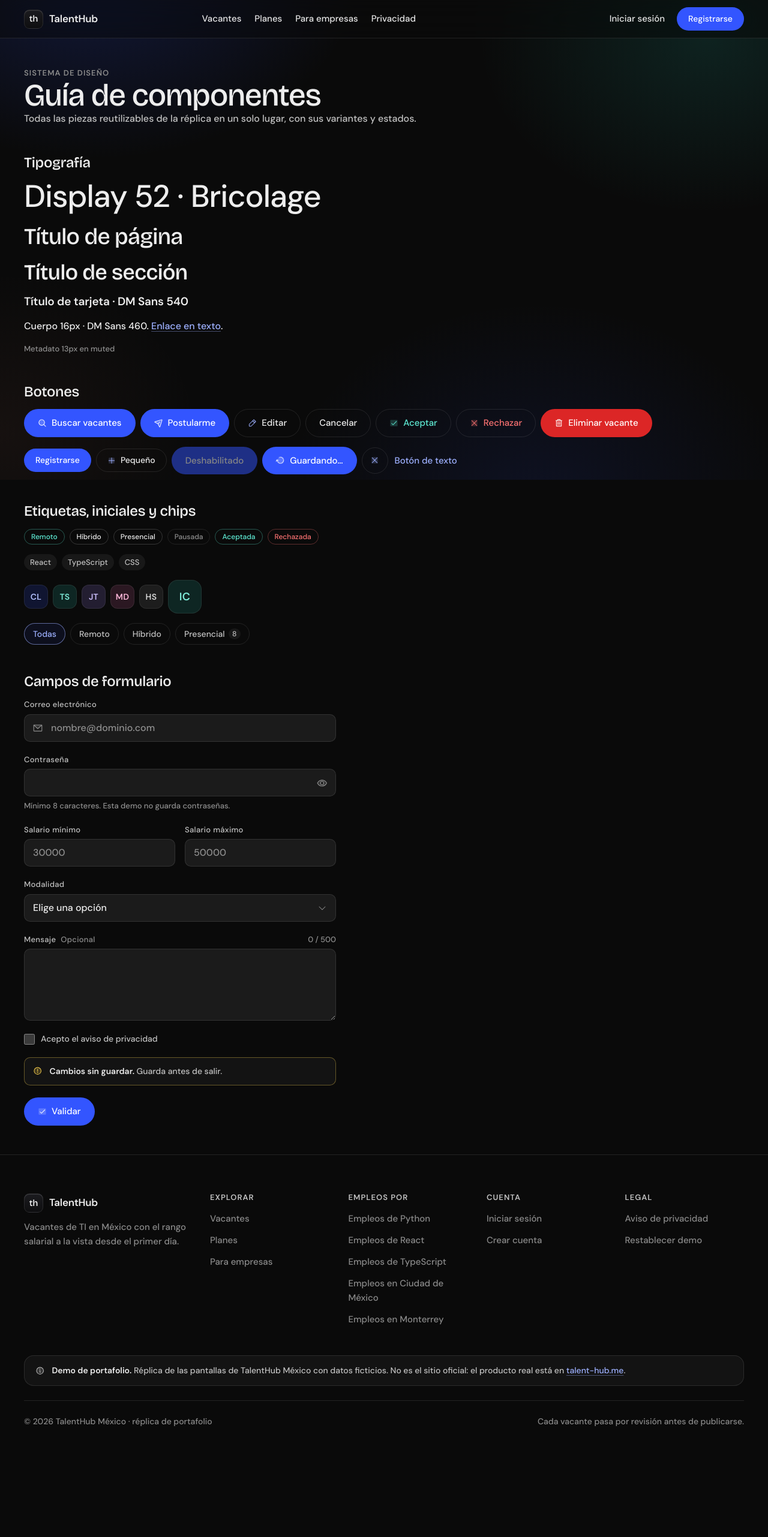
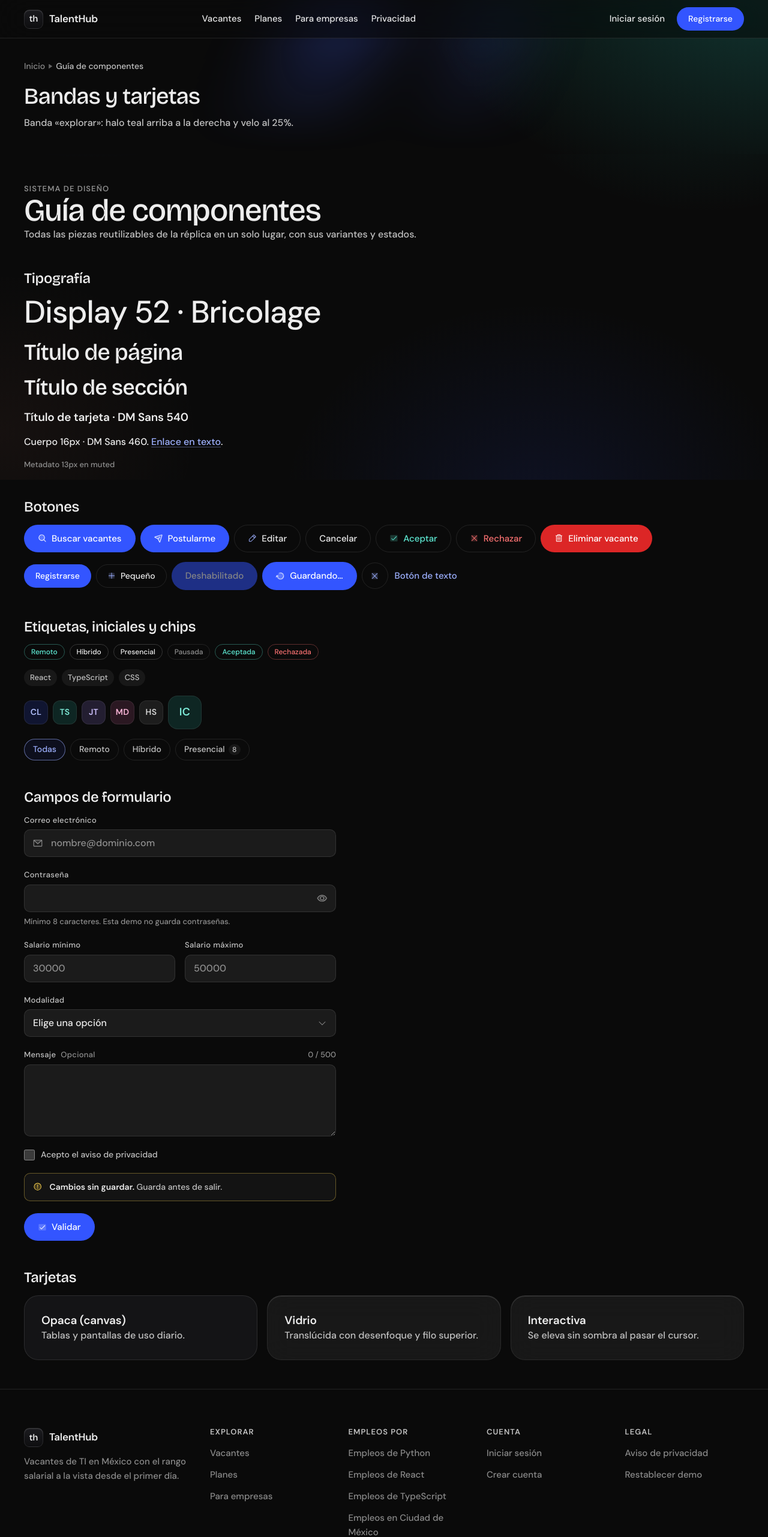
Before and after one commit to JazyelAe/Talent-hub-design, a plain HTML site: page componentes.html in a window 1280 px wide. Shown: the top 2563 px of the page at 60% size. Before the commit the page ends 2421 px from the top, so only its background shows below. Drawn offline with nearby package versions, Linux system fonts and the light colour scheme.

Commit message:
feat: bandas de página y tarjetas de vidrio
PageHeader con cinco familias (explorar, ficha, venta, trabajo, lectura) que
combinan halo, velo y altura; migas de pan; tarjetas opaca, vidrio e
interactiva, y paneles montados sobre el borde de la banda.

Co-Authored-By: Claude Opus 5.5 <noreply@anthropic.com>

```diff
--- a/componentes.html
+++ b/componentes.html
@@ -17,6 +17,13 @@
   </style>
 </head>
 <body data-page="componentes">
+  <header class="band band--explorar">
+    <div class="container">
+      <nav class="migas" aria-label="Migas de pan"><ol><li><a href="index.html">Inicio</a></li><li><span aria-current="page">Guía de componentes</span></li></ol></nav>
+      <h1 class="band__title">Bandas y tarjetas</h1>
+      <p class="band__lead">Banda «explorar»: halo teal arriba a la derecha y velo al 25%.</p>
+    </div>
+  </header>
   <main id="contenido" class="container muestra" tabindex="-1">
     <header>
       <p class="eyebrow">Sistema de diseño</p>
@@ -99,6 +106,14 @@
         <div class="cluster"><button class="btn btn--primary" type="submit"><svg class="icon" aria-hidden="true"><use href="assets/icons/sprite.svg#i-check"></use></svg>Validar</button></div>
       </form>
     </section>
+    <section aria-labelledby="t-card">
+      <h2 id="t-card">Tarjetas</h2>
+      <div class="grid grid--3">
+        <article class="card"><h3>Opaca (canvas)</h3><p style="color:var(--ink-2)">Tablas y pantallas de uso diario.</p></article>
+        <article class="card card--glass"><h3>Vidrio</h3><p style="color:var(--ink-2)">Translúcida con desenfoque y filo superior.</p></article>
+        <article class="card card--glass card--interactive"><h3>Interactiva</h3><p style="color:var(--ink-2)">Se eleva sin sombra al pasar el cursor.</p></article>
+      </div>
+    </section>
   </main>
   <script type="module" src="js/layout.js"></script>
   <script type="module">
--- a/css/app.css
+++ b/css/app.css
@@ -7,3 +7,4 @@
 @import url("components/button.css");
 @import url("components/tag.css");
 @import url("components/field.css");
+@import url("components/band.css");
--- /dev/null
+++ b/css/components/band.css
@@ -0,0 +1,130 @@
+/* Banda oscura bajo la nav (PageHeader) y tarjetas / paneles de vidrio.
+   Cada familia combina velo, halo y altura distintos, para que ninguna página
+   se lea igual que su vecina (DESIGN.md › Page families). */
+@layer components {
+  .band {
+    --band-pt: 36px;
+    --band-pb: 40px;
+    position: relative;
+    isolation: isolate;
+    margin-top: calc(var(--nav-h) * -1);            /* la banda pasa por debajo de la nav de vidrio */
+    padding: calc(var(--nav-h) + var(--band-pt)) 0 var(--band-pb);
+    background: var(--night);
+    overflow: clip;
+  }
+  /* Halo de la familia */
+  .band::before {
+    content: "";
+    position: absolute;
+    z-index: -2;
+    inset: 0;
+    pointer-events: none;
+  }
+  /* Velo: franjas suaves de azul ultramar que se desvanecen hacia abajo
+     (aproximación en CSS del velo WebGL del original) */
+  .band::after {
+    content: "";
+    position: absolute;
+    z-index: -1;
+    inset: 0;
+    pointer-events: none;
+    opacity: var(--velo, 0);
+    background:
+      linear-gradient(115deg, transparent 30%, rgba(70, 100, 255, 0.95) 42%, transparent 52%),
+      linear-gradient(105deg, transparent 52%, rgba(70, 100, 255, 0.6) 60%, transparent 70%);
+    filter: blur(40px);
+    -webkit-mask: linear-gradient(to bottom, #000 30%, transparent 100%);
+    mask: linear-gradient(to bottom, #000 30%, transparent 100%);
+  }
+  @media (prefers-reduced-motion: no-preference) {
+    .band::after { animation: velo 18s ease-in-out infinite alternate; }
+  }
+  @keyframes velo { to { transform: translateX(6%); } }
+
+  .band__title { font-size: var(--fs-h1-page); }
+  .band__lead { margin-top: var(--sp-2); color: var(--ink-2); font-size: var(--fs-body); }
+
+  .band--explorar { --velo: 0.25; }
+  .band--explorar::before {
+    background: radial-gradient(52rem 32rem at 100% -10%, rgba(45, 212, 191, 0.22), transparent 70%);
+  }
+  .band--ficha { --velo: 0.25; --band-pt: 48px; --band-pb: 140px; }
+  .band--ficha::before {
+    background: radial-gradient(48rem 30rem at 18% 0%, rgba(244, 114, 182, 0.13), transparent 70%);
+  }
+  .band--venta { --velo: 0.45; --band-pt: 72px; --band-pb: 120px; text-align: center; }
+  .band--venta::before {
+    background: radial-gradient(70rem 30rem at 50% 0%, rgba(51, 85, 255, 0.28), transparent 70%);
+  }
+  .band--venta .band__title { font-size: var(--fs-h1); }
+  .band--trabajo { --band-pt: 28px; --band-pb: 32px; }
+  .band--trabajo::before {
+    background: radial-gradient(44rem 24rem at 0% 0%, rgba(51, 85, 255, 0.14), transparent 70%);
+  }
+  .band--trabajo .band__title { font-size: clamp(1.75rem, 1.5rem + 1vw, 2.125rem); }
+  .band--lectura { --band-pt: 40px; border-bottom: 1px solid var(--hairline); }
+  .band--lectura::before { background: none; }
+
+  /* Migas de pan */
+  .migas { margin-bottom: var(--sp-4); }
+  .migas ol {
+    display: flex;
+    flex-wrap: wrap;
+    align-items: center;
+    gap: 6px;
+    padding: 0;
+    list-style: none;
+    font-size: var(--fs-ui);
+    color: var(--muted-d);
+  }
+  .migas li { display: inline-flex; align-items: center; gap: 6px; }
+  .migas li + li::before {
+    content: "";
+    width: 6px; height: 8px;
+    background: currentColor;
+    clip-path: polygon(0 0, 100% 50%, 0 100%);
+    opacity: 0.7;
+  }
+  .migas a:hover { color: var(--ink); }
+  .migas [aria-current="page"] { color: var(--ink-2); }
+
+  /* ── Tarjetas ────────────────────────────────────────────────────── */
+  .card {
+    position: relative;
+    border-radius: var(--r-card);
+    padding: var(--sp-7);
+    background: var(--canvas);
+    border: 1px solid var(--hairline);
+  }
+  .card--glass, .glass-panel {
+    background: var(--glass);
+    border: 1px solid var(--edge);
+    box-shadow: var(--shadow-glass-edge);
+    backdrop-filter: var(--blur-card);
+    -webkit-backdrop-filter: var(--blur-card);
+  }
+  .glass-panel { border-radius: var(--r-card); padding: var(--sp-7); }
+  .card--compact { padding: var(--sp-5); }
+  @media (max-width: 639px) {
+    .card, .glass-panel { padding: var(--sp-6); }
+  }
+  /* Interactiva: se eleva con borde, fondo y desplazamiento; nunca con sombra */
+  .card--interactive {
+    transition: transform var(--dur-base) var(--ease), background-color var(--dur-fast) var(--ease), border-color var(--dur-fast) var(--ease);
+  }
+  @media (hover: hover) {
+    .card--interactive:hover {
+      transform: translateY(-2px);
+      background: var(--glass-hover);
+      border-color: var(--hairline-strong);
+    }
+  }
+  @media (prefers-reduced-motion: reduce) { .card--interactive:hover { transform: none; } }
+
+  /* Paneles montados sobre el borde de la banda */
+  .overlap { margin-top: -96px; position: relative; }
+  .overlap-sm { margin-top: -52px; position: relative; }
+
+  .card__title { font-size: var(--fs-h3); font-weight: var(--fw-demi); letter-spacing: var(--ls-h3); line-height: 1.33; }
+  .card__divider { height: 1px; background: var(--hairline); margin-block: var(--sp-5); border: 0; }
+}
```
